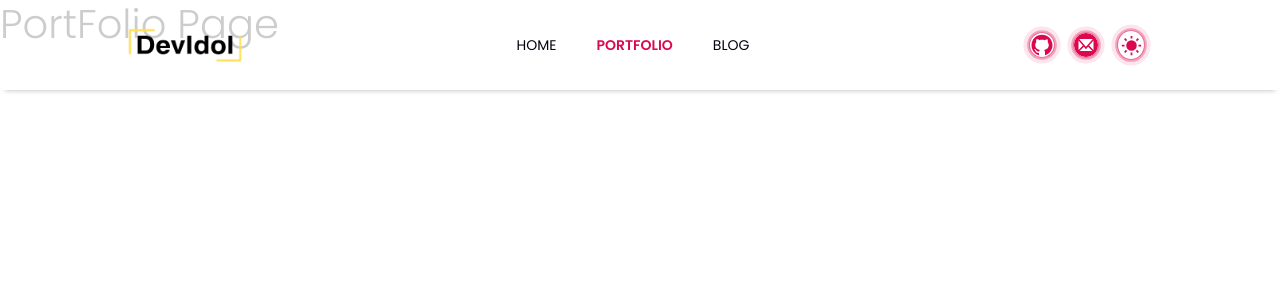
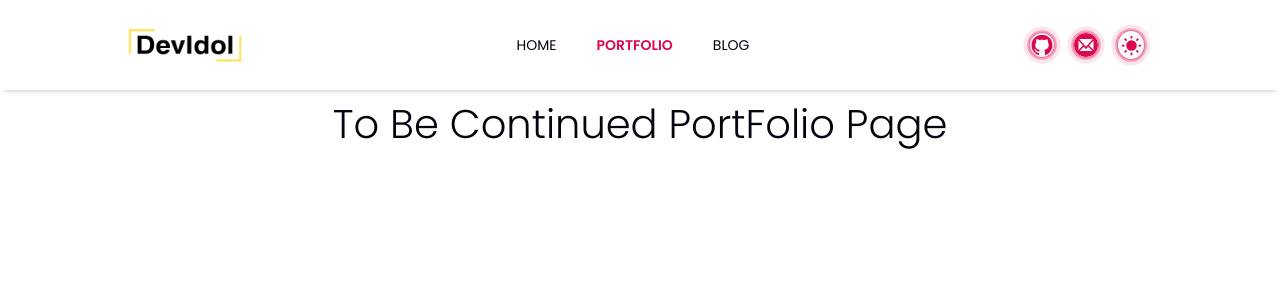
Before and after one commit to DevIdol/resume, a React (Create React App) app: page /portfolio in a window 1280 px wide. Shown: the top 300 px of the page. Built offline with nearby package versions, Linux system fonts and the light colour scheme.

Commit message:
PortFolio

```diff
--- a/src/App.js
+++ b/src/App.js
@@ -2,6 +2,7 @@ import React from 'react'
 import { BrowserRouter as Router, Routes, Route } from 'react-router-dom'
 import Home from './Components/Home/Home'
 import NavBar from './Components/NavBar/NavBar'
+import Portfolio from './Components/PortFolio/Portfolio'
 
 const App = () => {
   return (
@@ -11,7 +12,7 @@ const App = () => {
           <Route index element={<Home />} />
         </Route>
         <Route path="portfolio" element={<NavBar />}>
-          <Route index element={<h1>PortFolio Page</h1>} />
+          <Route index element={<Portfolio />} />
         </Route>
         <Route path="blog" element={<NavBar />}>
           <Route index element={<h1>Blog Page</h1>} />
--- /dev/null
+++ b/src/Components/PortFolio/Portfolio.jsx
@@ -0,0 +1,11 @@
+import React from 'react';
+
+const Portfolio = () => {
+    return (
+        <div style={{paddingTop: "100px", textAlign: "center"}}>
+            <h1>To Be Continued PortFolio Page</h1>
+        </div>
+    );
+};
+
+export default Portfolio;
```
